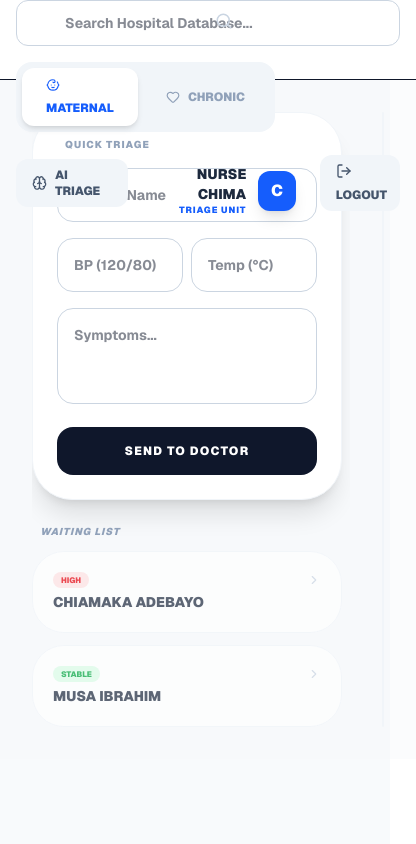
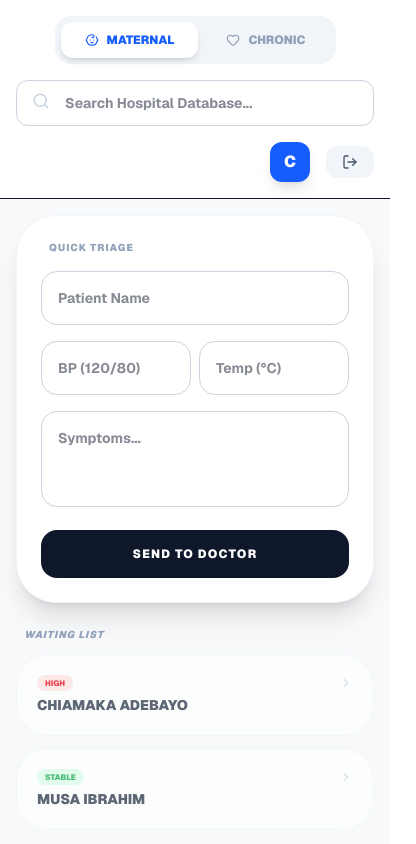
Before and after one commit to Progress21-tech/mediconnect-platform, a Next.js app: page /dashboard in a window 390 px wide. Shown: the top 844 px of the page, 416 px wide, since content can reach past the window. Built offline with nearby package versions, Linux system fonts and the light colour scheme.

Commit message:
Made changes to the dashboard UI

```diff
--- a/app/dashboard/page.tsx
+++ b/app/dashboard/page.tsx
@@ -1,10 +1,10 @@
 "use client";
-import React, { useState, useEffect } from 'react';
+import React, { useState } from 'react';
 import Link from 'next/link';
 import { useRouter } from 'next/navigation';
 import {
-  Search, Baby, Heart, Plus, ChevronRight, Zap,
-  Mic, HeartPulse, Pill, UserCircle, ArrowLeft, Save, Brain, Thermometer, LogOut
+  Search, Baby, Heart, ChevronRight, Zap,
+  HeartPulse, Pill, UserCircle, Brain, LogOut
 } from 'lucide-react';
 
 export default function AITriageDashboard() {
@@ -81,23 +81,24 @@ export default function AITriageDashboard() {
   };
 
   return (
-    <div className="flex min-h-screen bg-white font-sans">
+    // FIX 1: Removed h-screen and overflow-hidden, used min-h-screen for scrolling
+    <div className="flex flex-col min-h-screen bg-white font-sans">
 
       {/* 1. MAIN WORKSPACE */}
-      <div className="flex-1 flex flex-col lg:flex-row">
+      <div className="flex-1 flex flex-col">
 
-        {/* TOP BAR */}
-        <header className="h-20 bg-white border-b flex items-center justify-between px-4 md:px-8 z-10 shrink-0 flex-wrap gap-4">
-          <div className="relative w-96">
-            <Search className="w-full md:w-96 absolute left-4 top-3 text-slate-300" size={18} />
+        {/* TOP BAR: Added flex-wrap and h-auto for responsiveness */}
+        <header className="min-h-[80px] h-auto py-4 bg-white border-b flex flex-wrap items-center justify-between px-4 md:px-8 z-10 shrink-0 gap-4">
+          <div className="relative w-full md:w-96 order-2 md:order-1">
+            <Search className="absolute left-4 top-3 text-slate-300" size={18} />
             <input type="text" placeholder="Search Hospital Database..." className="w-full pl-12 pr-4 py-3 bg-slate-100/50 rounded-xl border-none text-sm font-bold outline-none" />
           </div>
 
           {/* SPECIALTY SWITCHER */}
-          <div className="flex bg-slate-100 p-1.5 rounded-2xl gap-1">
+          <div className="flex bg-slate-100 p-1.5 rounded-2xl gap-1 order-1 md:order-2 mx-auto md:mx-0">
              <button
                 onClick={() => setSpecialty('maternal')}
-                className={`flex items-center gap-2 px-6 py-2.5 rounded-xl text-xs font-black uppercase transition-all grid grid-cols-1 lg:grid-cols-2 ${specialty === 'maternal' ? 'bg-white shadow-md text-blue-600' : 'text-slate-400'}`}>
+                className={`flex items-center gap-2 px-6 py-2.5 rounded-xl text-xs font-black uppercase transition-all ${specialty === 'maternal' ? 'bg-white shadow-md text-blue-600' : 'text-slate-400'}`}>
                 <Baby size={14} /> Maternal
              </button>
              <button
@@ -107,31 +108,32 @@ export default function AITriageDashboard() {
              </button>
           </div>
 
-          <div className="flex items-center gap-6">
-            <Link href="/triage" className="flex items-center gap-2 px-4 py-2 bg-slate-100 hover:bg-blue-50 text-slate-600 hover:text-blue-600 rounded-xl font-black text-xs uppercase transition-all">
+          <div className="flex items-center gap-4 md:gap-6 order-3 w-full md:w-auto justify-end">
+            <Link href="/triage" className="hidden sm:flex items-center gap-2 px-4 py-2 bg-slate-100 hover:bg-blue-50 text-slate-600 hover:text-blue-600 rounded-xl font-black text-xs uppercase transition-all">
               <Brain size={16} />
               AI Triage
             </Link>
-            <div className="flex items-center gap-3 border-slate-100 border-t pt-4 md: border-t-0 md:border-none md:pt-0 md:border-1 md:pl-6">
-              <div className="text-right">
+            <div className="flex items-center gap-3 border-slate-100 md:border-l md:pl-6">
+              <div className="text-right hidden sm:block">
                 <p className="text-sm font-black text-slate-800 uppercase ">Nurse Chima</p>
                 <p className="text-[9px] font-black text-blue-600 uppercase tracking-widest">Triage Unit</p>
               </div>
               <div className="w-10 h-10 bg-blue-600 rounded-xl flex items-center justify-center text-white font-black shadow-lg">C</div>
             </div>
-            <button onClick={handleLogout} className="flex items-center gap-2 px-4 py-2 bg-slate-100 hover:bg-red-50 text-slate-600 hover:text-red-600 rounded-xl font-black text-xs uppercase transition-all grid grid-cols-1 lg:grid-cols-2">
+            <button onClick={handleLogout} className="flex items-center gap-2 px-4 py-2 bg-slate-100 hover:bg-red-50 text-slate-600 hover:text-red-600 rounded-xl font-black text-xs uppercase transition-all">
               <LogOut size={16} />
-              Logout
+              <span className="hidden sm:inline">Logout</span>
             </button>
           </div>
         </header>
 
         {/* MAIN CONTENT AREA */}
-        <main className="w-full lg:flex-1 overflow-hidden p-8 bg-slate-50/50">
-          <div className="flex gap-8 h-full">
+        <main className="flex-1 p-4 md:p-8 bg-slate-50/50">
+          {/* FIX 2: Used flex-col (mobile) and lg:flex-row (desktop) */}
+          <div className="flex flex-col lg:flex-row gap-8 h-full">
 
-            {/* LEFT: FORM & QUEUE */}
-            <div className="w-full lg:w-96 flex flex-col gap-6 overflow-y-auto pr-2">
+            {/* LEFT: FORM & QUEUE - Width full on mobile, 96 on desktop */}
+            <div className="w-full lg:w-96 flex flex-col gap-6">
 
               {/* TRIAGE FORM CARD */}
               <div className="bg-white p-6 rounded-[2.5rem] shadow-xl border border-slate-100 space-y-4 shrink-0">
@@ -171,30 +173,31 @@ export default function AITriageDashboard() {
             </div>
 
             {/* RIGHT: DETAILED CLINICAL WORKSPACE */}
-            <div className="flex-1 bg-white rounded-[3.5rem] border border-slate-100 shadow-2xl flex flex-col overflow-hidden">
+            {/* FIX 3: Removed overflow-hidden to allow scrolling, added min-h */}
+            <div className="flex-1 bg-white rounded-[2rem] md:rounded-[3.5rem] border border-slate-100 shadow-2xl flex flex-col min-h-[600px]">
               {selectedPatient ? (
                 <>
-                  <div className="p-8 border-b bg-slate-50/30 flex justify-between items-center">
+                  <div className="p-6 md:p-8 border-b bg-slate-50/30 flex flex-col md:flex-row justify-between items-start md:items-center gap-4">
                       <div>
                          <div className="flex items-center gap-3 mb-1">
-                           <h2 className="text-4xl font-black text-slate-900 tracking-tighter uppercase">{selectedPatient.full_name}</h2>
+                            <h2 className="text-2xl md:text-4xl font-black text-slate-900 tracking-tighter uppercase">{selectedPatient.full_name}</h2>
                             {specialty === 'maternal' ? <Baby className="text-pink-500" /> : <Heart className="text-orange-500" />}
                          </div>
                          <p className="text-[10px] font-black text-slate-400 uppercase tracking-widest">Vitals Logged: Just now</p>
                       </div>
-                     <button className="bg-slate-900 text-white px-8 py-4 rounded-2xl font-black text-xs uppercase tracking-widest hover:bg-green-600 transition-all shadow-xl">Complete Encounter</button>
+                      <button className="w-full md:w-auto bg-slate-900 text-white px-8 py-4 rounded-2xl font-black text-xs uppercase tracking-widest hover:bg-green-600 transition-all shadow-xl">Complete Encounter</button>
                   </div>
 
-                  <div className="p-10 flex-1 overflow-y-auto space-y-8">
+                  <div className="p-6 md:p-10 flex-1 space-y-8">
                     {/* AI SCRIBE MODULE */}
-                    <div className="bg-slate-900 p-10 rounded-[3rem] text-white flex items-start gap-8 relative shadow-2xl overflow-hidden group">
+                    <div className="bg-slate-900 p-6 md:p-10 rounded-[2rem] md:rounded-[3rem] text-white flex flex-col md:flex-row items-start gap-8 relative shadow-2xl overflow-hidden group">
                       <div className="bg-blue-600 p-4 rounded-2xl shadow-lg relative z-10">
                         <Zap size={32} className={isRecording ? 'animate-pulse' : ''} fill="white" />
                       </div>
                       <div className="relative z-10 flex-1">
                         <h3 className="text-[10px] font-black uppercase text-blue-400 mb-3 tracking-[0.3em]">AI Clinical Scribe</h3>
-                        <p className="text-2xl font-black leading-tight italic text-blue-50">"{selectedPatient.ai_suggestion}"</p>
-                        <div className="flex gap-4 mt-4">
+                        <p className="text-xl md:text-2xl font-black leading-tight italic text-blue-50">"{selectedPatient.ai_suggestion}"</p>
+                        <div className="flex flex-wrap gap-4 mt-4">
                            <button className="bg-blue-600 text-white px-5 py-2 rounded-xl text-[10px] font-black uppercase tracking-widest">Apply to Plan</button>
                            <button onClick={() => setIsRecording(!isRecording)} className="bg-white/10 text-white px-5 py-2 rounded-xl text-[10px] font-black uppercase italic tracking-widest">
                              {isRecording ? 'Listening...' : 'Record Notes'}
@@ -205,6 +208,7 @@ export default function AITriageDashboard() {
                     </div>
 
                     {/* VITALS & PLAN GRID */}
+                    {/* FIX 4: Changed grid-cols-2 to grid-cols-1 md:grid-cols-2 */}
                     <div className="grid grid-cols-1 md:grid-cols-2 gap-8">
                       <div className="bg-slate-50 p-8 rounded-[3rem] border border-slate-100">
                           <h4 className="text-[10px] font-black text-slate-400 uppercase mb-6 tracking-widest flex items-center gap-2">
@@ -229,7 +233,7 @@ export default function AITriageDashboard() {
                   </div>
                 </>
               ) : (
-                <div className="flex-1 flex flex-col items-center justify-center opacity-10">
+                <div className="flex-1 flex flex-col items-center justify-center opacity-10 p-10 text-center">
                     <UserCircle size={120} strokeWidth={1} />
                     <p className="font-black uppercase tracking-[0.2em] mt-4">Select Patient to View Details</p>
                 </div>
```
Lines whose indentation alone changed are shown as unchanged.
